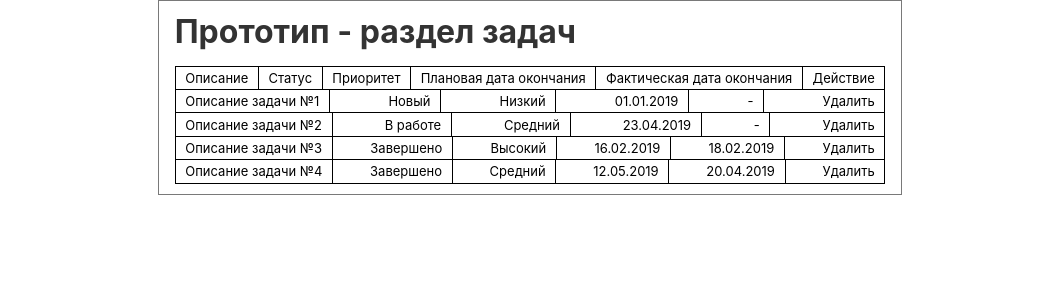
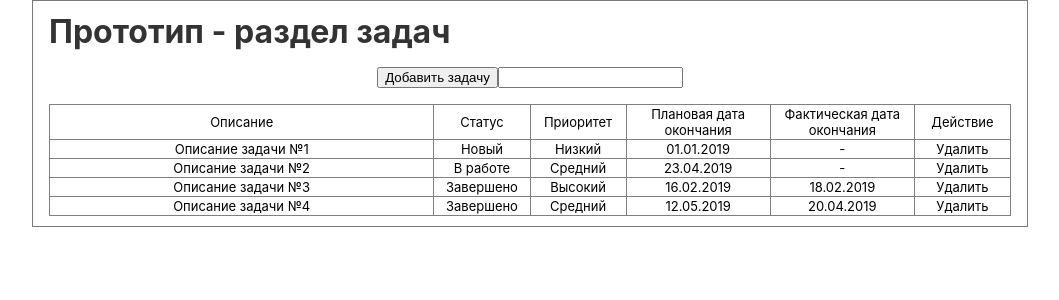
Before and after one commit to AxeSnk/task-section, a React (Create React App) app: page / in a window 1280 px wide. Shown: the top 300 px of the page, without its empty margins (110-1169 px from the left). Built offline with nearby package versions, Linux system fonts and the light colour scheme.

Commit message:
поправил таблицу, добавил Panel, func removeTodo

```diff
--- a/src/App.js
+++ b/src/App.js
@@ -1,8 +1,10 @@
 import React from "react";
 import TodoList from "./Todo/TodoList";
+import Panel from "./Panel/Panel";
+import Context from './context'
 
 function App() {
-  const todos = [
+  const [todos, setTodos]= React.useState([
     {
       id: 1,
       title: "Описание задачи №1",
@@ -35,16 +37,38 @@ function App() {
       plannedEndDate: "12.05.2019",
       actualEndDate: "20.04.2019"
     }
-  ];
+  ]
+  )
+
+  const info = {
+    id: 0
+  }
+
+  function openModal(id) {
+    setTodos(
+      todos = todos.map(todo => {
+        if (todo.id === id) {
+          console.log('todo id', id)
+        }
+        return todo
+      })
+    )
+  }
+
+  function removeTodo(id) {
+    setTodos(todos.filter(todo => todo.id !== id))
+  }
 
   return (
-    <div className="wrapper__task-section">
-      <h1>Прототип - раздел задач</h1>
+    <Context.Provider value={{removeTodo}}>
+      <div className="wrapper__task-section">
+        <h1>Прототип - раздел задач</h1>
 
-      <div className="control-panel"></div>
+        <Panel info={info} key={info.id} />
 
-      <TodoList todos={todos} />
-    </div>
+        <TodoList todos={todos} onEdit={openModal} />
+      </div>
+    </Context.Provider>
   );
 }
 
--- /dev/null
+++ b/src/Panel/Panel.js
@@ -0,0 +1,25 @@
+import React from "react";
+import PropTypes from "prop-types";
+
+const styles ={
+	div: {
+		display: 'flex',
+		padding: '1rem 0',
+	}
+}
+
+function Panel(info) {
+	return (
+		<div style={styles.div} className="control-panel">
+			<button>Добавить задачу</button>
+			<form>
+				<input></input>
+			</form>
+			<div className="control-panel__info">
+				<div className="info__item"></div>
+			</div>
+		</div>
+	);
+}
+
+export default Panel
--- a/src/Todo/TodoItem.js
+++ b/src/Todo/TodoItem.js
@@ -1,22 +1,30 @@
-import React from "react";
+import React, {useContext} from "react";
 import PropTypes from "prop-types";
-import { styles } from "./TodoList"
+import Context from '../context'
 
-function TodoItem({ todo }) {
+const styles = {
+  td: {
+    border: "1px solid grey",
+  },
+}
+
+function TodoItem({ todo, edit }) {
+  const {removeTodo} = useContext(Context)
   return (
-    <li className="table__tr">
-      <div className="table__td">{todo.title}</div>
-      <div className="table__td">{todo.status}</div>
-      <div className="table__td">{todo.priority}</div>
-      <div className="table__td">{todo.plannedEndDate}</div>
-      <div className="table__td">{todo.actualEndDate}</div>
-      <div style={styles.div} className="table__td button__delete">Удалить</div>
-    </li>
+    <tr className="table__tr" onDoubleClick={() => edit(todo.id)}>
+      <td style={styles.td} className="table__td">{todo.title}</td>
+      <td style={styles.td} className="table__td">{todo.status}</td>
+      <td style={styles.td} className="table__td">{todo.priority}</td>
+      <td style={styles.td} className="table__td">{todo.plannedEndDate}</td>
+      <td style={styles.td} className="table__td">{todo.actualEndDate}</td>
+      <td style={styles.td} className="table__td button__delete" onClick={removeTodo.bind(null, todo.id)}>Удалить</td>
+    </tr>
   );
 }
 
 TodoItem.propTypes = {
-  todo: PropTypes.object.isRequired
+  todo: PropTypes.object.isRequired,
+  edit: PropTypes.func.isRequired
 };
 
 export default TodoItem;
--- a/src/Todo/TodoList.js
+++ b/src/Todo/TodoList.js
@@ -2,16 +2,33 @@ import React from "react";
 import PropTypes from "prop-types";
 import TodoItem from "./TodoItem";
 
-export const styles = {
-  ul: {
-    listStyle: "none",
-    margin: 0,
-    padding: 0
+const styles = {
+  table: {
+    border: "1px solid grey",
+    borderCollapse: "collapse",
+    width: "100%",
+    textAlign: "center",
+    alignItems: "center",
   },
-  div: {
-    borderRight: "none"
-  }
-};
+  td: {
+    border: "1px solid grey",
+  },
+  taskTable: {
+    width: "100%",
+    textAlign: "center",
+    alignItems: "center",
+  },
+  width40: {
+    width: "40%"
+  },
+  width15: {
+    width: "15%"
+  },
+  width10: {
+    width: "10%"
+  },
+
+}
 
 const headTr = [
   {
@@ -27,34 +44,36 @@ const headTr = [
 
 function TodoHeadItem({ headTr }) {
   return (
-    <li className="table__tr head__tr">
-      <div className="table__td">{headTr.cell1}</div>
-      <div className="table__td">{headTr.cell2}</div>
-      <div className="table__td">{headTr.cell3}</div>
-      <div className="table__td">{headTr.cell4}</div>
-      <div className="table__td">{headTr.cell5}</div>
-      <div style={styles.div} className="table__td">{headTr.cell6}</div>
-    </li>
+    <tr className="table__tr head__tr">
+      <td style={styles.td} className="table__td">{headTr.cell1}</td>
+      <td style={styles.td} className="table__td">{headTr.cell2}</td>
+      <td style={styles.td} className="table__td">{headTr.cell3}</td>
+      <td style={styles.td} className="table__td">{headTr.cell4}</td>
+      <td style={styles.td} className="table__td">{headTr.cell5}</td>
+      <td style={styles.td} className="table__td">{headTr.cell6}</td>
+    </tr>
   );
 }
 
 function TodoList(props) {
   return (
-    <div className="task-table">
-      <ul style={styles.ul}>
+    <div style={styles.taskTable} className="task-table">
+      <table style={styles.table}>
         {headTr.map(headTr => {
           return <TodoHeadItem headTr={headTr} key={headTr.id} />;
         })}
         {props.todos.map(todo => {
-          return <TodoItem todo={todo} key={todo.id} />;
+          return <TodoItem todo={todo} key={todo.id} edit={props.onEdit} />;
         })}
-      </ul>
+      </table>
     </div>
   );
 }
 
 TodoList.propTypes = {
-  todos: PropTypes.arrayOf(PropTypes.object).isRequired
+  headTr: PropTypes.arrayOf(PropTypes.object).isRequired,
+  todos: PropTypes.arrayOf(PropTypes.object).isRequired,
+  onEdit: PropTypes.func.isRequired
 };
 
 export default TodoList;
--- /dev/null
+++ b/src/context.js
@@ -0,0 +1,5 @@
+import React from 'react'
+
+const Context = React.createContext()
+
+export default Context
--- a/src/index.css
+++ b/src/index.css
@@ -19,25 +19,37 @@ code {
 }
 
 .wrapper__task-section {
-  width: fit-content;
+  width: 962px;
   border: 1px solid rgba(121, 121, 121, 1);
   padding: 0.67rem 1rem;
+  display: flex;
+  flex-direction: column;
+  align-items: center;
 }
 
 h1{
   margin-block-start: 0;
   margin-block-end: 0;
-  margin-bottom: 1rem;
   font-size: 32px;
   color: rgb(51, 51, 51);
+  align-self: flex-start;
 }
-.table__tr {
-  display: flex;
-  border: 1px solid black;
-  justify-content: space-between;
-  margin-top: -1px;
+
+.table__td:first-child {
+  width: 40%
 }
-.table__td {
-  padding: 0.2rem 0.6rem;
-  border-right: 1px solid black;
+.table__td:nth-child(2) {
+  width: 10%
 }
+.table__td:nth-child(3) {
+  width: 10%
+}
+.table__td:nth-child(4) {
+  width: 15%
+}
+.table__td:nth-child(5) {
+  width: 15%
+}
+.table__td:nth-child(6) {
+  width: 10%
+}
```
